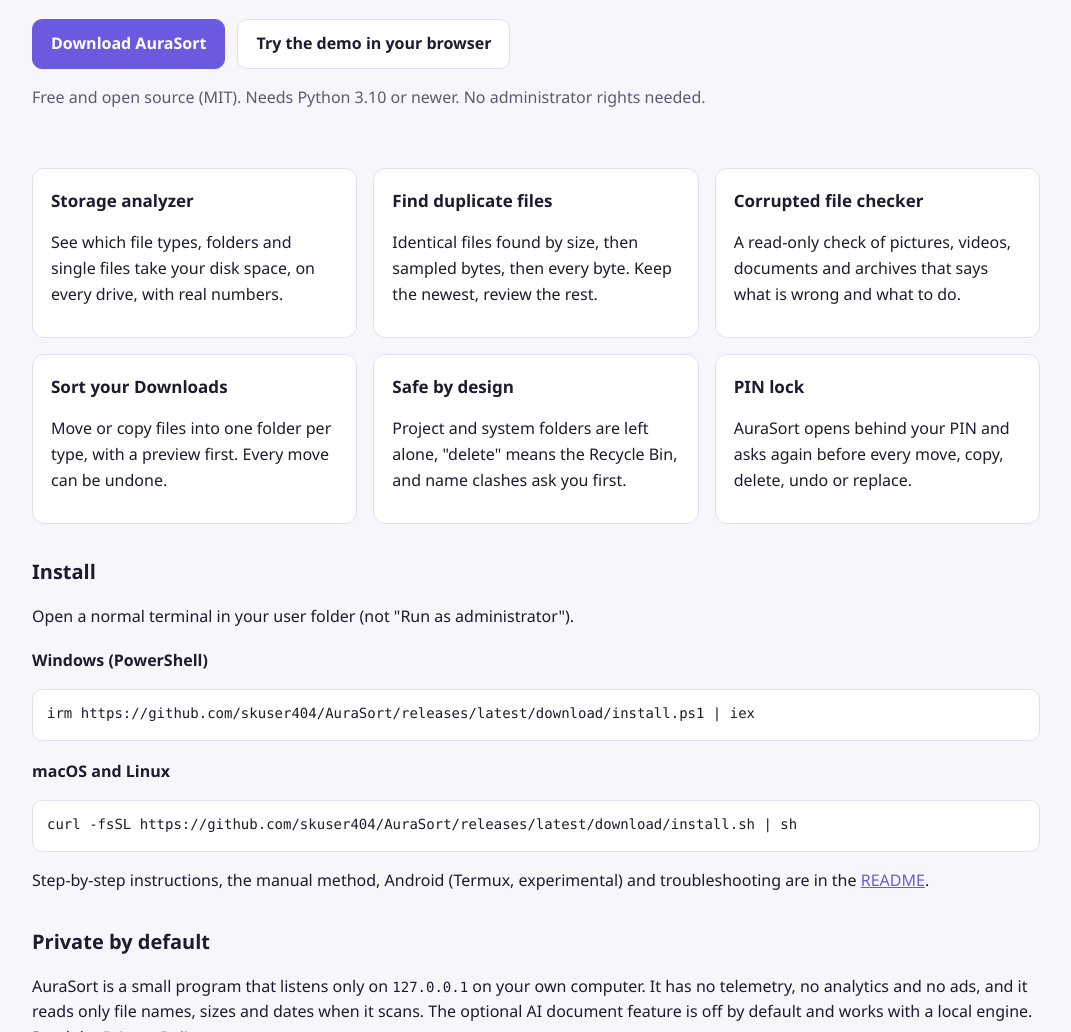
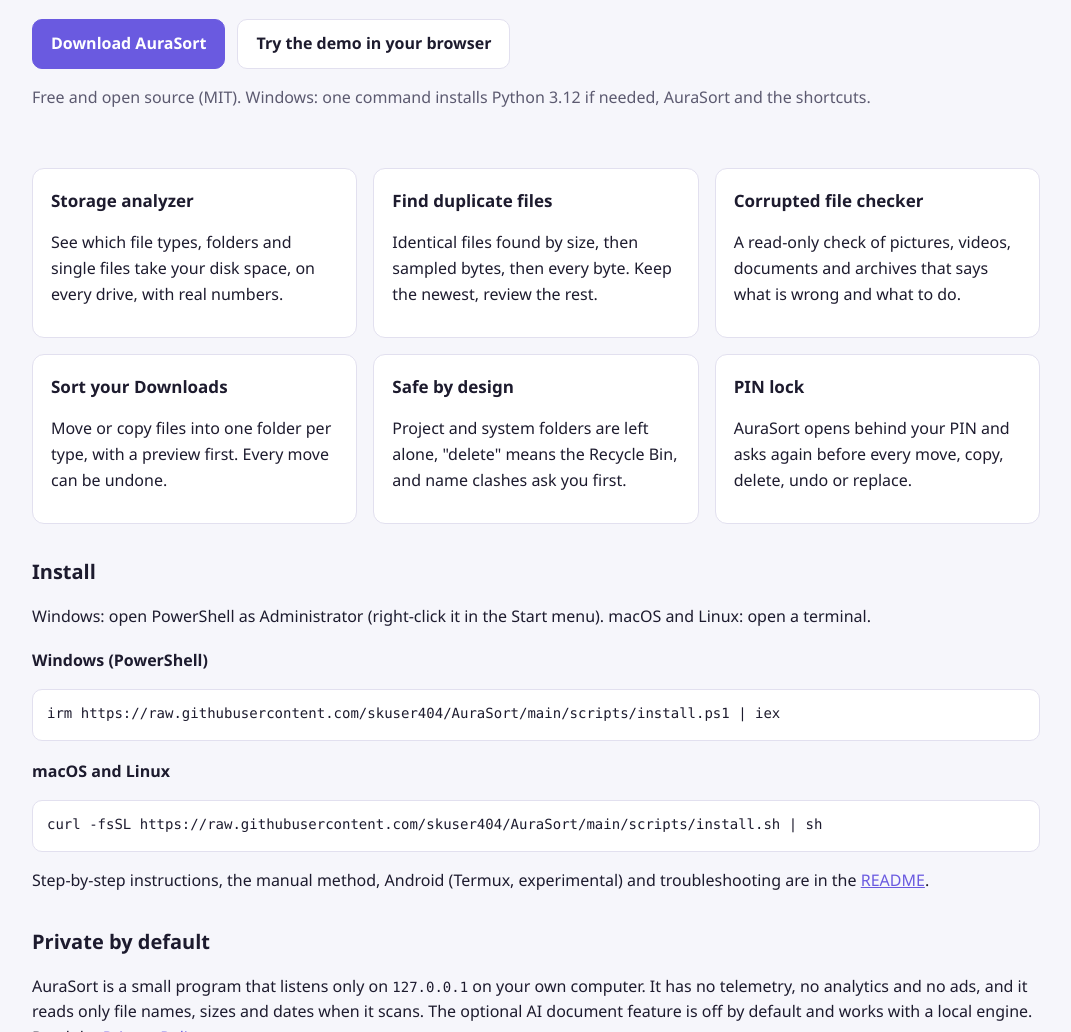
Before and after one commit to skuser404/AuraSort, a plain HTML site: page site/index.html in a window 1280 px wide. Shown: the part 402-1434 px from the top of the page, without its empty margins (104-1175 px from the left). Drawn offline with Linux system fonts and the light colour scheme.

Commit message:
Windows installer: administrator permission by design, prerequisites installed
- install.ps1 lists what it installs and asks once, then restarts itself
  elevated (UAC); declining continues in standard mode. It installs for the
  signed-in user, also when another account approves the prompt.
- Python 3.12 via winget, or the python.org installer pinned by SHA-256;
  pip upgraded before the optional packages; shortcuts start AuraSort the
  same way; the installer starts AuraSort and waits until it answers.
- install.sh offers the package-manager install of Python and python3-venv.
- README, website, manual tests and threat model describe the new install.

```diff
--- a/site/index.html
+++ b/site/index.html
@@ -46,7 +46,7 @@
       there is no account, and nothing is ever permanently deleted.</p>
     <p class="cta"><a class="btn pri" href="https://github.com/skuser404/AuraSort/releases/latest">Download AuraSort</a>
       <a class="btn" href="demo/?demo">Try the demo in your browser</a></p>
-    <p class="mut">Free and open source (MIT). Needs Python 3.10 or newer. No administrator rights needed.</p>
+    <p class="mut">Free and open source (MIT). Windows: one command installs Python 3.12 if needed, AuraSort and the shortcuts.</p>
   </section>
 
   <section class="grid">
@@ -60,11 +60,11 @@
 
   <section>
     <h2>Install</h2>
-    <p>Open a normal terminal in your user folder (not "Run as administrator").</p>
+    <p>Windows: open PowerShell as Administrator (right-click it in the Start menu). macOS and Linux: open a terminal.</p>
     <h3>Windows (PowerShell)</h3>
-    <pre><code>irm https://github.com/skuser404/AuraSort/releases/latest/download/install.ps1 | iex</code></pre>
+    <pre><code>irm https://raw.githubusercontent.com/skuser404/AuraSort/main/scripts/install.ps1 | iex</code></pre>
     <h3>macOS and Linux</h3>
-    <pre><code>curl -fsSL https://github.com/skuser404/AuraSort/releases/latest/download/install.sh | sh</code></pre>
+    <pre><code>curl -fsSL https://raw.githubusercontent.com/skuser404/AuraSort/main/scripts/install.sh | sh</code></pre>
     <p>Step-by-step instructions, the manual method, Android (Termux, experimental) and troubleshooting are in the
       <a href="https://github.com/skuser404/AuraSort#install">README</a>.</p>
   </section>
```
Also changed, not shown: 6 other files.
